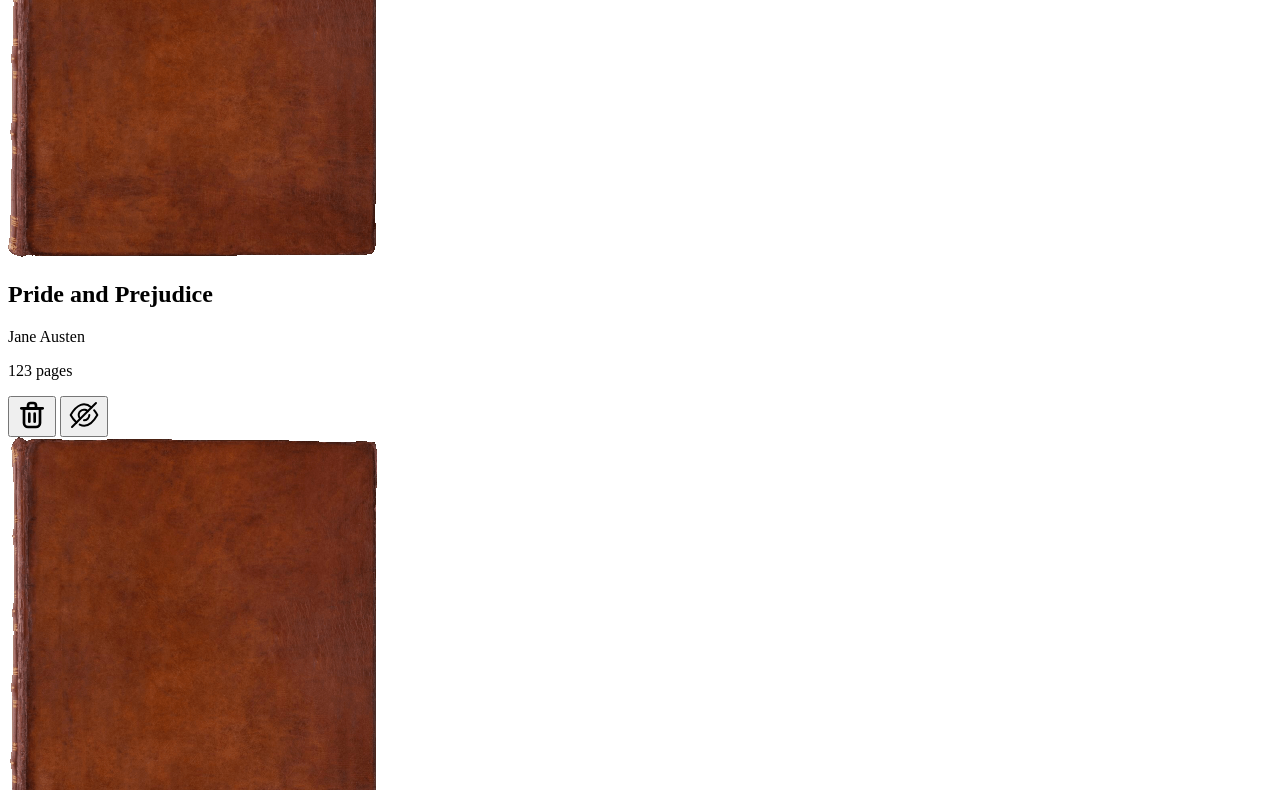
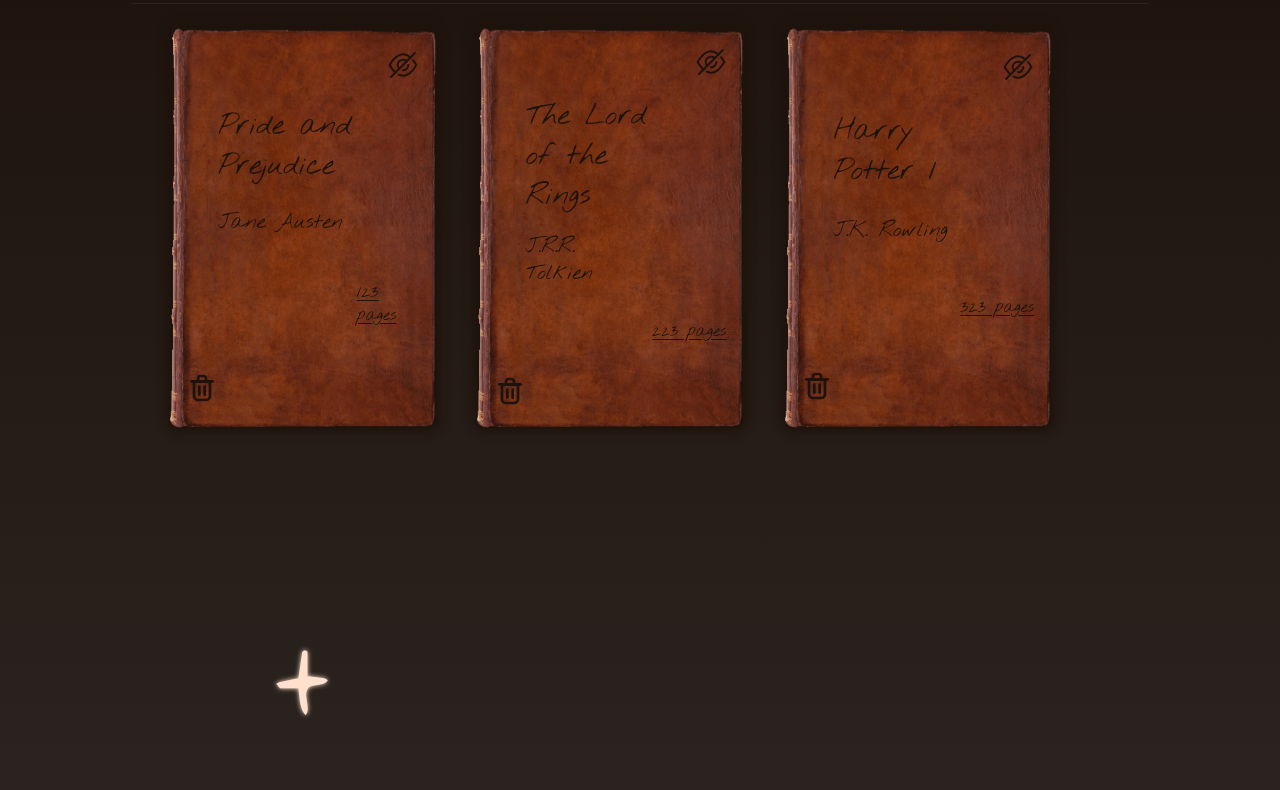
Before and after one commit to strjakhk/library, a plain HTML site: page index.html in a window 1280 px wide. Shown: the part 272-1062 px from the top of the page. Drawn offline with Linux system fonts and the light colour scheme; the site is published under a folder, as on GitHub Pages, so addresses that start at the root find nothing.

Commit message:
Fix local paths

```diff
--- a/html-objects.js
+++ b/html-objects.js
@@ -51,7 +51,7 @@
     this.addBookForm.innerHTML = `
             <form name="addBookForm">
                 <button type="button" class="btn-close-form">x</button>
-                <img src="/img/paper.jpg" alt="paper">
+                <img src="./img/paper.jpg" alt="paper">
                 <div class="title">
                     <label for="book-title">Title:</label>
                     <input type="text" name="title" id="book-title" required>
--- a/index.html
+++ b/index.html
@@ -4,8 +4,8 @@
     <meta charset="UTF-8">
     <meta name="viewport" content="width=device-width, initial-scale=1.0">
     <title>Document</title>
-    <link rel="stylesheet" href="/css/fonts.css">
-    <link rel="stylesheet" href="/css/style.css">
+    <link rel="stylesheet" href="./css/fonts.css">
+    <link rel="stylesheet" href="./css/style.css">
 </head>
 <body>
     <header>
```
